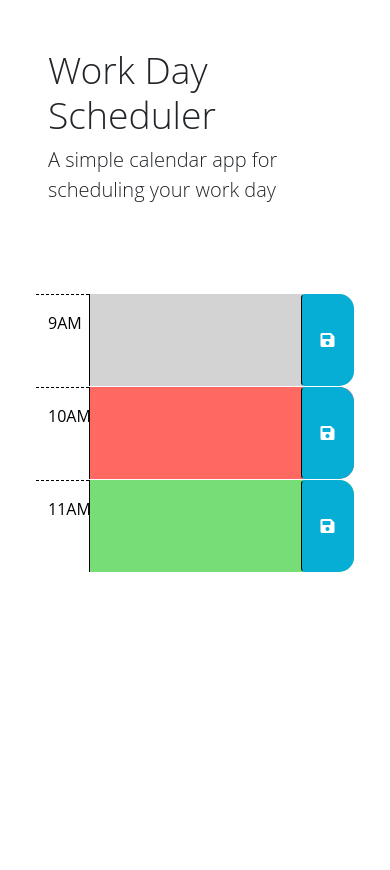
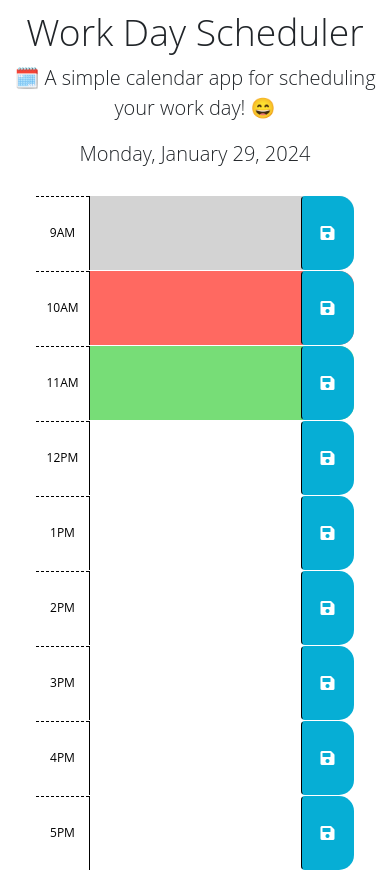
Before and after one commit to marcusmr15/work-day-scheduler, a plain HTML site: page index.html in a window 390 px wide. Before the commit the page ends 844 px from the top, so only its background shows below. Drawn offline with nearby package versions, Linux system fonts and the light colour scheme; files that its build step writes are made by us from their sources.

Commit message:
Added date, responsiveness, and hours

```diff
--- a/assets/script.js
+++ b/assets/script.js
@@ -1,6 +1,11 @@
 // Wrap all code that interacts with the DOM in a call to jQuery to ensure that
 // the code isn't run until the browser has finished rendering all the elements
 // in the html.
+
+var dateToday = dayjs().format('dddd, MMMM D, YYYY');
+$('#currentDay').text(dateToday);
+
+
 $(function () {
   // TODO: Add a listener for click events on the save button. This code should
   // use the id in the containing time-block as a key to save the user input in
--- a/assets/style.css
+++ b/assets/style.css
@@ -1,6 +1,10 @@
 body {
   font-family: 'Open Sans', sans-serif;
   font-size: 16px;
+}
+
+header {
+  text-align: center;
 }
 
 textarea {
@@ -57,3 +61,27 @@ textarea {
   font-size: 20px;
   transition: all 0.3s ease-in-out;
 }
+
+@media (max-width: 450px) {
+  body {
+    font-size: 12px;
+  }
+
+  .headerLayout {
+    padding: 10px !important;
+    margin-bottom: 0 !important;
+  }
+
+  .hoursLayout {
+    margin-left: 0 !important;
+    margin-right: 1px !important;
+
+  }
+
+  .hour {
+    padding: 0 !important;
+    display: flex;
+    justify-content: center;
+    flex-direction: column;
+  }
+}
--- a/index.html
+++ b/index.html
@@ -20,17 +20,17 @@
       href="https://fonts.googleapis.com/css2?family=Fira+Sans:wght@400;700&display=swap"
       rel="stylesheet"
     />
-    <link rel="stylesheet" href="style.css" />
+    <link rel="stylesheet" href="./assets/style.css" />
     <title>Work Day Scheduler</title>
   </head>
 
   <body>
-    <header class="p-5 mb-4">
+    <header class="headerLayout p-5 mb-4">
       <h1 class="display-3">Work Day Scheduler</h1>
-      <p class="lead">A simple calendar app for scheduling your work day</p>
+      <p class="lead">🗓️ A simple calendar app for scheduling your work day! 😄</p>
       <p id="currentDay" class="lead"></p>
     </header>
-    <div class="container-fluid px-5">
+    <div class="hoursLayout container-fluid px-5">
       <!-- Use class for "past", "present", and "future" to apply styles to the
         time-block divs accordingly. The javascript will need to do this by
         adding/removing these classes on each div by comparing the hour in the
@@ -67,6 +67,53 @@
           <i class="fas fa-save" aria-hidden="true"></i>
         </button>
       </div>
+
+      <div id="hour-12" class="row time-block">
+        <div class="col-2 col-md-1 hour text-center py-3">12PM</div>
+        <textarea class="col-8 col-md-10 description" rows="3"> </textarea>
+        <button class="btn saveBtn col-2 col-md-1" aria-label="save">
+          <i class="fas fa-save" aria-hidden="true"></i>
+        </button>
+      </div>
+      <div id="hour-13" class="row time-block">
+        <div class="col-2 col-md-1 hour text-center py-3">1PM</div>
+        <textarea class="col-8 col-md-10 description" rows="3"> </textarea>
+        <button class="btn saveBtn col-2 col-md-1" aria-label="save">
+          <i class="fas fa-save" aria-hidden="true"></i>
+        </button>
+      </div>
+
+      <div id="hour-14" class="row time-block">
+        <div class="col-2 col-md-1 hour text-center py-3">2PM</div>
+        <textarea class="col-8 col-md-10 description" rows="3"> </textarea>
+        <button class="btn saveBtn col-2 col-md-1" aria-label="save">
+          <i class="fas fa-save" aria-hidden="true"></i>
+        </button>
+      </div>
+
+      <div id="hour-15" class="row time-block">
+        <div class="col-2 col-md-1 hour text-center py-3">3PM</div>
+        <textarea class="col-8 col-md-10 description" rows="3"> </textarea>
+        <button class="btn saveBtn col-2 col-md-1" aria-label="save">
+          <i class="fas fa-save" aria-hidden="true"></i>
+        </button>
+      </div>
+
+      <div id="hour-16" class="row time-block">
+        <div class="col-2 col-md-1 hour text-center py-3">4PM</div>
+        <textarea class="col-8 col-md-10 description" rows="3"> </textarea>
+        <button class="btn saveBtn col-2 col-md-1" aria-label="save">
+          <i class="fas fa-save" aria-hidden="true"></i>
+        </button>
+      </div>
+
+      <div id="hour-17" class="row time-block">
+        <div class="col-2 col-md-1 hour text-center py-3">5PM</div>
+        <textarea class="col-8 col-md-10 description" rows="3"> </textarea>
+        <button class="btn saveBtn col-2 col-md-1" aria-label="save">
+          <i class="fas fa-save" aria-hidden="true"></i>
+        </button>
+      </div>
     </div>
 
     <script src="https://cdnjs.cloudflare.com/ajax/libs/jquery/3.2.1/jquery.min.js"></script>
@@ -74,6 +121,6 @@
     integrity="sha256-iu/zLUB+QgISXBLCW/mcDi/rnf4m4uEDO0wauy76x7U="
     crossorigin="anonymous"></script>
 
-    <script src="script.js"></script>
+    <script src="./assets/script.js"></script>
   </body>
 </html>
```
Also changed, not shown: assets/images/05-third-party-apis-homework-demo.gif (deleted), 3 other files.
